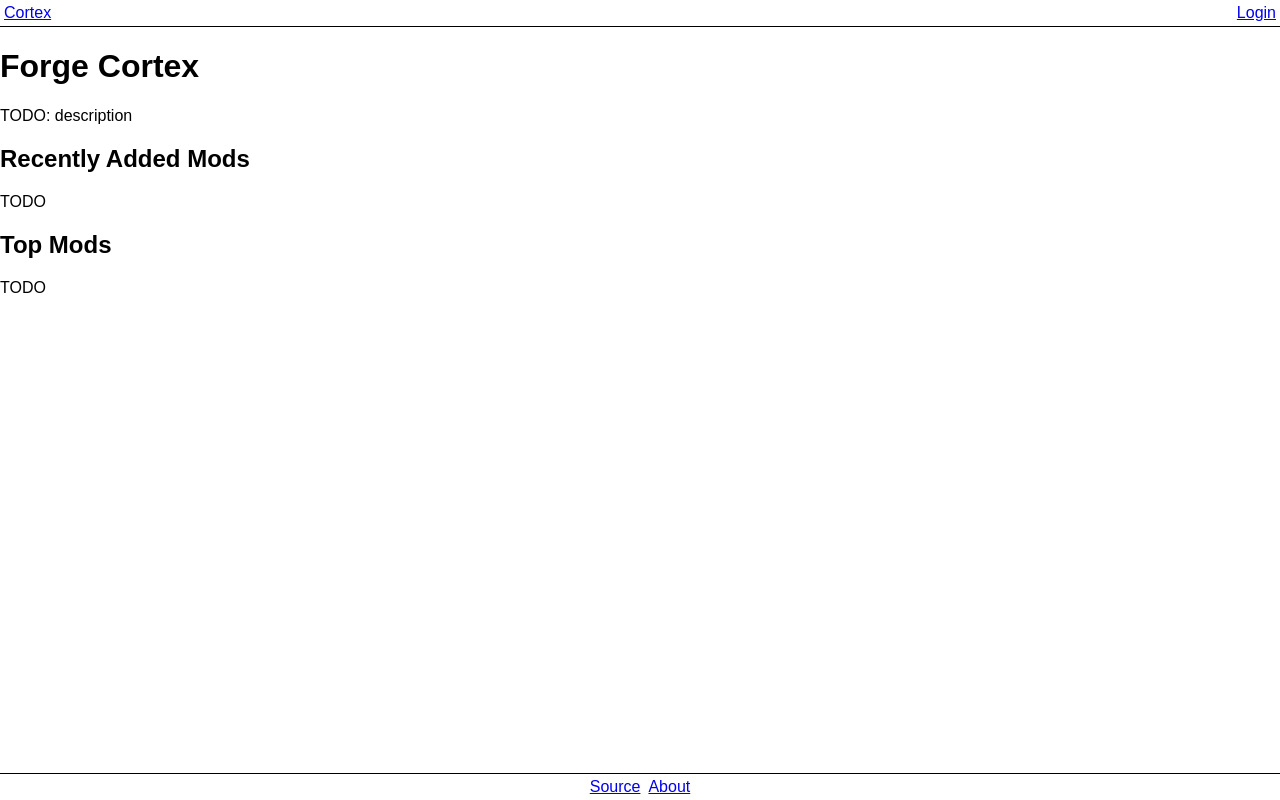
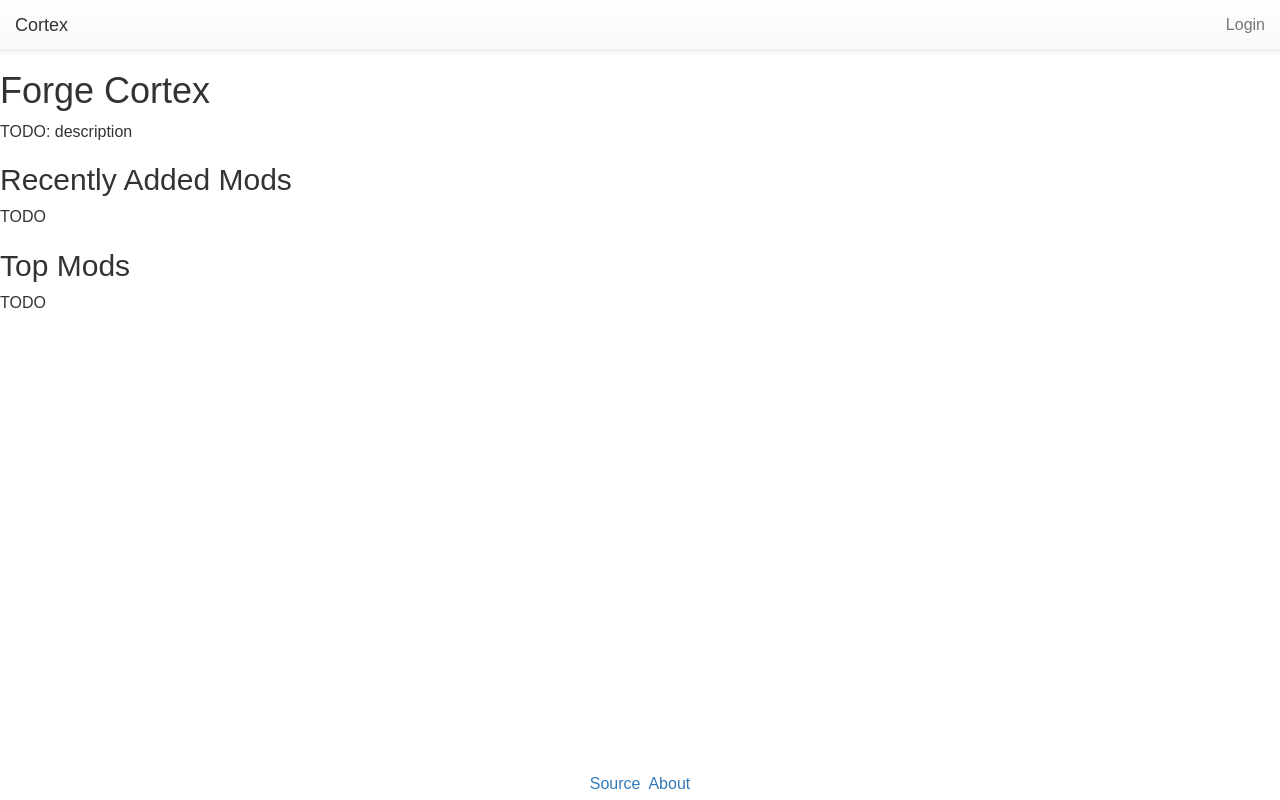
Before and after one commit to SgtHotshot/forge-cortex, a Django app: page / in a window 1280 px wide. Run offline with Django 3.2, Linux system fonts and the light colour scheme; some libraries are stand-ins or nearby versions.

Commit message:
Add Bootstrap to layout

```diff
--- a/cortex/core/static/css/layout.css
+++ b/cortex/core/static/css/layout.css
@@ -13,24 +13,22 @@ body
 	height: 100vh;
 }
 
-header
-{
-	border-bottom: 1px solid black;
-}
-
-header nav
+header nav.navbar
 {
 	display: flex;
 	flex-direction: row;
+	margin: 0;
+	position: inherit;
 }
 
 header nav ul
 {
 	display: flex;
+}
+
+header nav ul:first-child
+{
 	flex: 1;
-	list-style: none;
-	margin: 0;
-	padding: 0;
 }
 
 header nav ul li a
@@ -50,11 +48,6 @@ main
 	flex: 1;
 }
 
-footer
-{
-	border-top: 1px solid black;
-}
-
 footer ul
 {
 	display: flex;
--- a/cortex/core/templates/base.html
+++ b/cortex/core/templates/base.html
@@ -8,6 +8,8 @@
 		<title>{% block title %}Forge Cortex{% endblock %}</title>
 
 		{% block styles %}
+		<link rel="stylesheet" type="text/css" href="https://maxcdn.bootstrapcdn.com/bootstrap/3.3.1/css/bootstrap.min.css" />
+		<link rel="stylesheet" type="text/css" href="https://maxcdn.bootstrapcdn.com/bootstrap/3.3.1/css/bootstrap-theme.min.css" />
 		{% endblock %}
 
 		<!--[if lt IE 9]>
--- a/cortex/core/templates/layout.html
+++ b/cortex/core/templates/layout.html
@@ -9,21 +9,22 @@
 
 {% block body %}
 	<header>
-		<nav>
-			<ul>
-				{% block nav_links %}
+		<nav class="navbar navbar-default navbar-fixed-top" role="navigation">
+			<ul class="nav navbar-nav">
 				<li>
-					<a href="#todo">Cortex</a>
+					<a class="navbar-brand" href="{% url 'root' %}">Cortex</a>
 				</li>
-				{% endblock %}
+				{% block nav_links %}{% endblock %}
 			</ul>
-			<div class="user-container">
+			<ul class="nav navbar-nav">
 				{% if user.is_authenticated %}
 				TODO
 				{% else %}
-				<a href="{% url 'login' %}">Login</a><!-- TODO -->
+				<li>
+					<a href="{% url 'login' %}">Login</a>
+				</li>
 				{% endif %}
-			</div>
+			</ul>
 		</nav>
 	</header>
 	<main>
```
